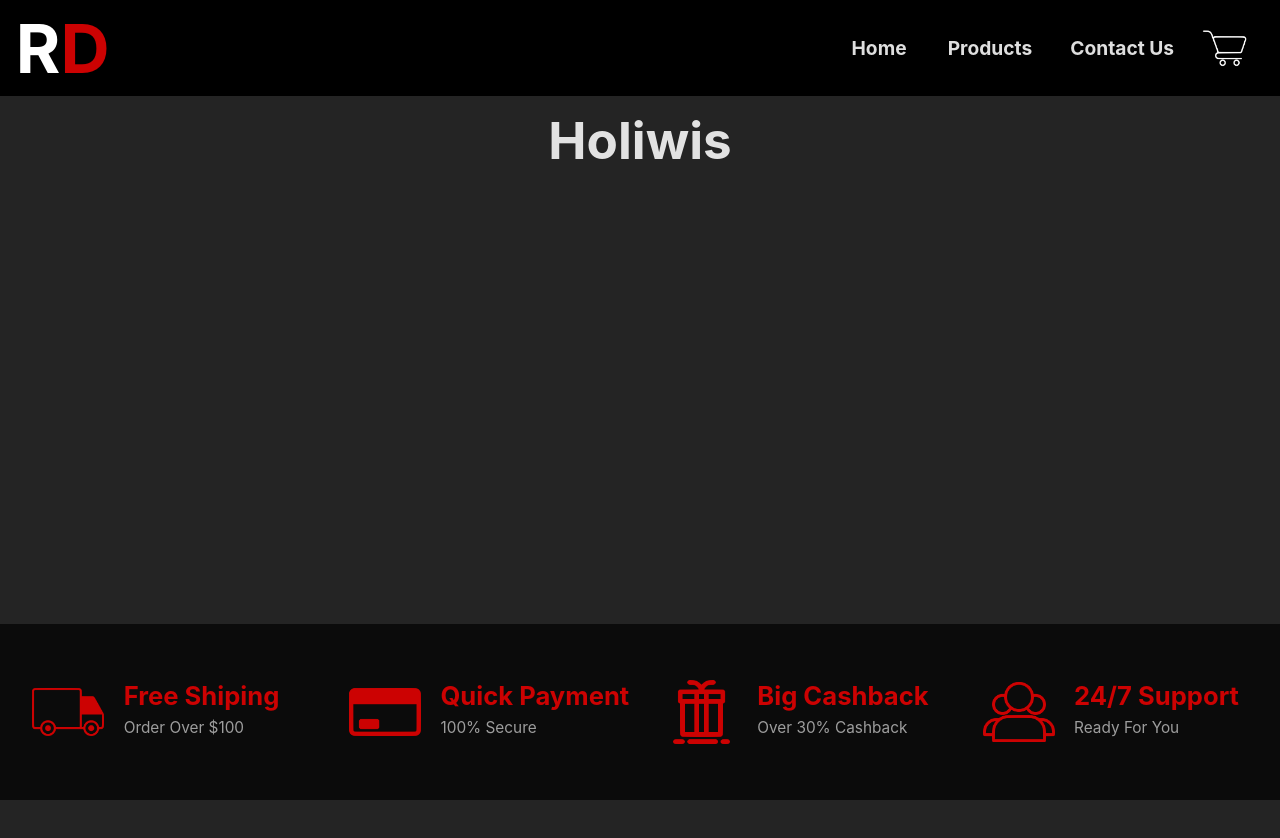
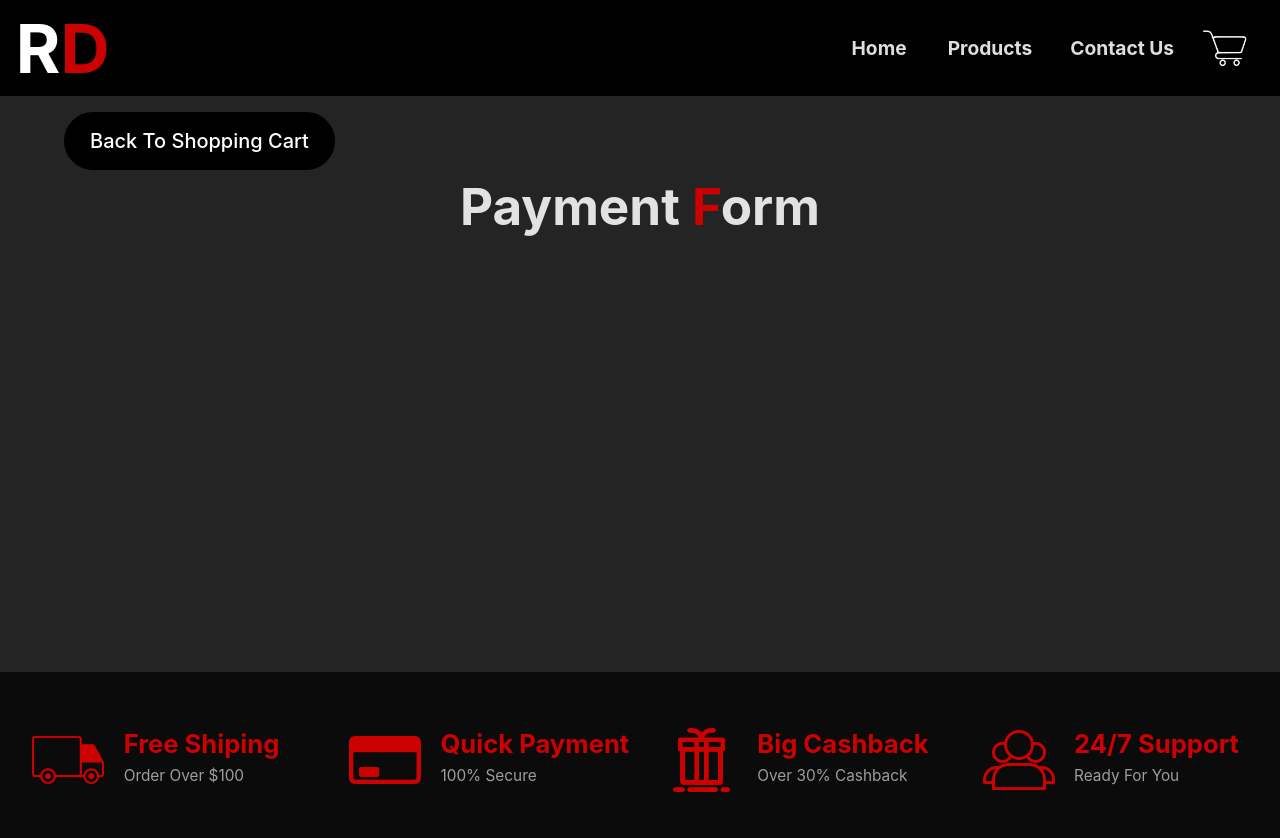
Before and after one commit to DrowAnn/Proyecto-Final-React-JS, a React (Vite) app: page /Checkout in a window 1280 px wide. Shown: the top 838 px of the page. Before the commit the page ends 800 px from the top, so only its background shows below. Built offline with nearby package versions, Linux system fonts and the light colour scheme.

Commit message:
Avance 11 de Mayo 2024 dia

```diff
--- a/src/Views/Checkout/Checkout.css
+++ b/src/Views/Checkout/Checkout.css
@@ -1,5 +1,9 @@
 .checkout {
   width: 100%;
-  min-height: 64vh;
-  margin-top: 14vh;
+  min-height: 62vh;
+  display: flex;
+  flex-direction: column;
+  align-items: center;
+  margin-bottom: 4vh;
+  margin-top: 18vh;
 }
--- a/src/Views/Checkout/Checkout.jsx
+++ b/src/Views/Checkout/Checkout.jsx
@@ -1,8 +1,17 @@
+import { ButtonLink } from "../../Components/Buttons/Buttons";
 import "./Checkout.css";
+
 const Checkout = () => {
   return (
     <div className="checkout">
-      <h1>Holiwis</h1>
+      <ButtonLink
+        message="Back To Shopping Cart"
+        to="/ShoppingCart"
+        style={{ position: "absolute", top: "14vh", left: "5%" }}
+      />
+      <h1>
+        Payment <span>F</span>orm
+      </h1>
     </div>
   );
 };
```
